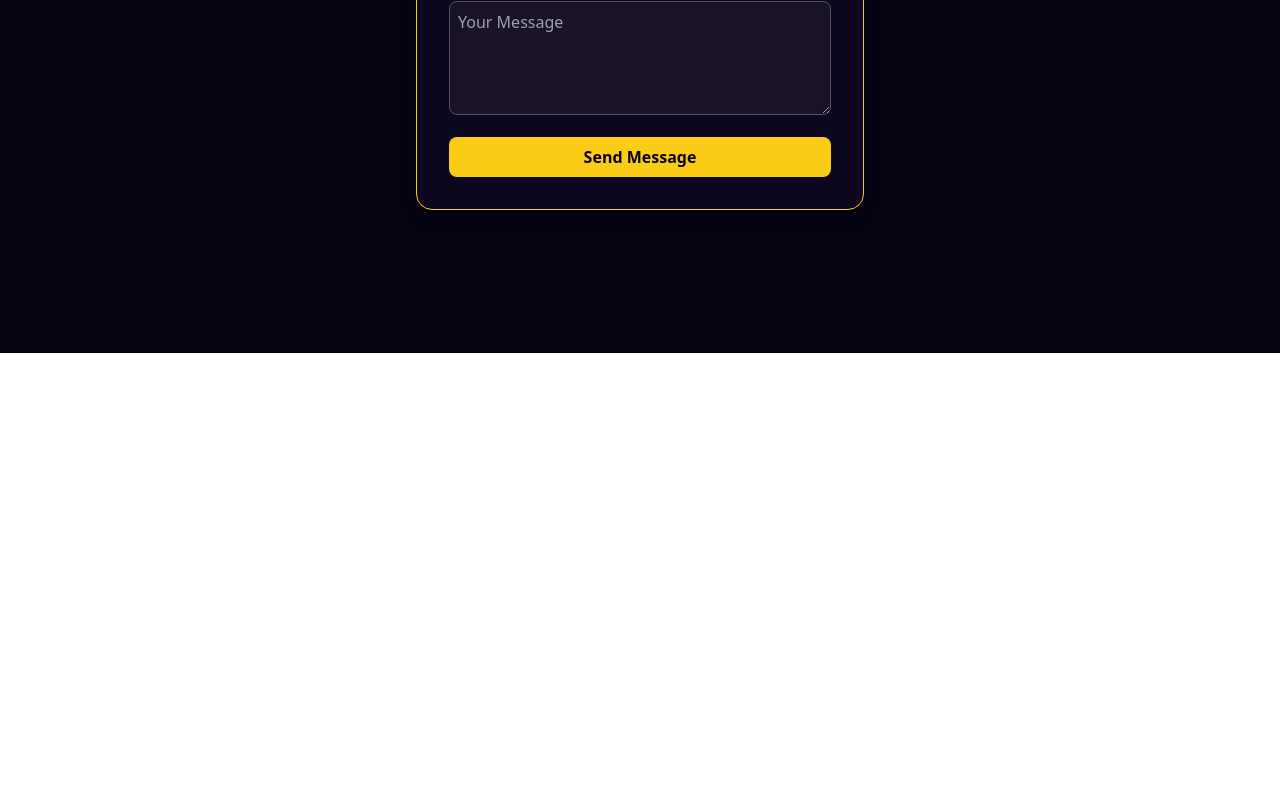
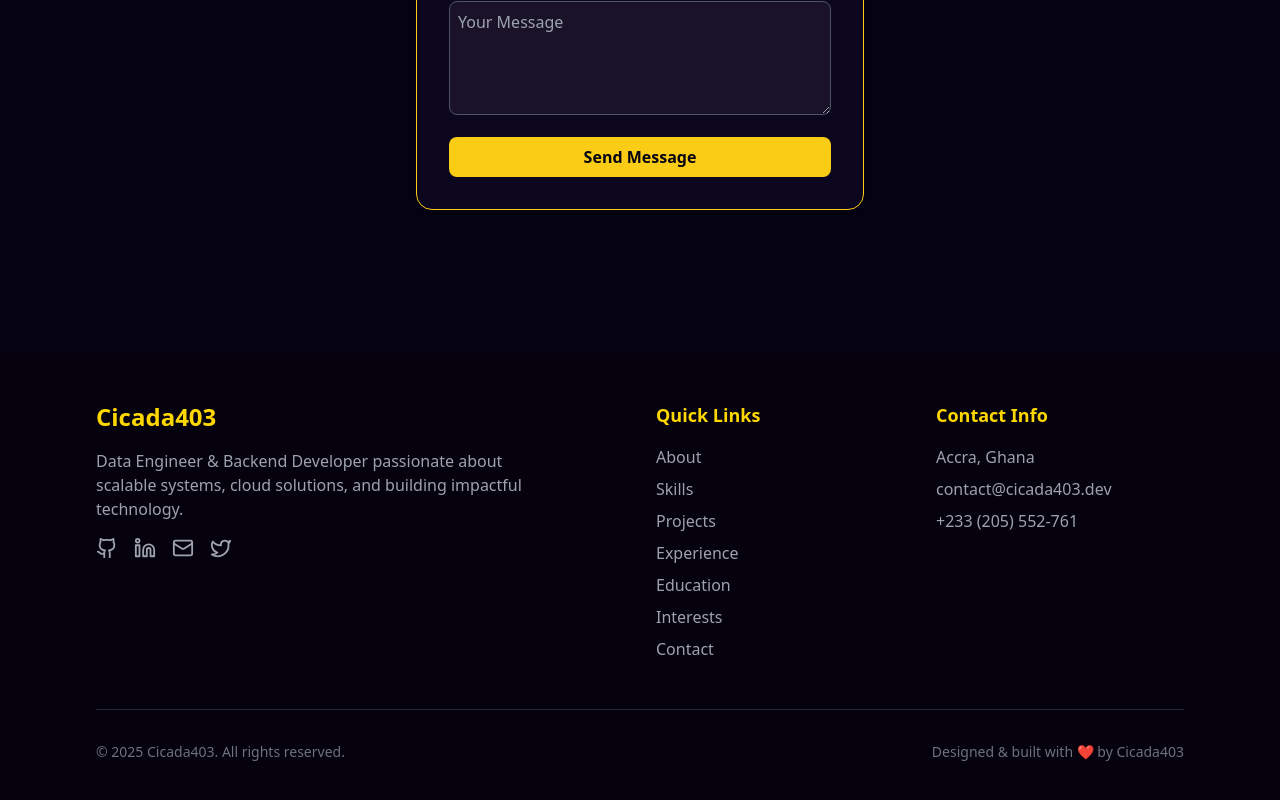
Before and after one commit to Daemon403/portfolio, a React (Create React App) app: page / in a window 1280 px wide. Shown: the part 4303-5103 px from the top of the page. Before the commit the page ends 4656 px from the top, so only its background shows below. Built offline with nearby package versions, Linux system fonts and the light colour scheme.

Commit message:
Footer Section Complete

```diff
--- a/src/components/Footer.jsx
+++ b/src/components/Footer.jsx
@@ -1,21 +1,94 @@
-import React from "react";
-import {FaBars, FaTimes,FaGithub, FaLinkedin} from 'react-icons/fa'
-import { SiGmail } from 'react-icons/si'
-const Projects = () => {
-          {/* Footer */}
-          <footer className="bg-gradient-to-br from-gray-900 to-blue-900 text-white py-12 mt-20">
-          <div className="max-w-4xl mx-auto px-4 text-center">
-            <div className="bg-white/10 backdrop-blur-sm rounded-xl p-8">
-              <h3 className="text-2xl font-bold mb-4">Let's work together!</h3>
-              <p className="text-blue-200 mb-6">Open for freelance opportunities and collaborations</p>
-              <div className="flex justify-center space-x-6">
-                <a href="https://github.com/Daemon403" className="hover:text-blue-300 transition-colors"><FaGithub size={24} /></a>
-                <a href="https://www.linkedin.com/in/nicholasmutsaka2025/" className="hover:text-blue-300 transition-colors"><FaLinkedin size={24} /></a>
-                <a href="mailto:nicholasmutsaka@gmail.com" className="hover:text-blue-300 transition-colors"><SiGmail size={24} /></a>
-              </div>
+import React from 'react';
+import { Github, Linkedin, Mail, Twitter } from 'lucide-react';
+
+const Footer = () => {
+  const currentYear = new Date().getFullYear();
+
+  return (
+    <footer className="bg-[#05010d] text-gray-300 py-12">
+      <div className="container max-w-[90%] mx-auto px-4 sm:px-6 lg:px-8">
+        <div className="grid grid-cols-1 md:grid-cols-4 gap-8">
+          {/* Personal Info */}
+          <div className="md:col-span-2">
+            <h3 className="text-2xl font-bold text-[#FFD700] mb-4">Cicada403</h3>
+            <p className="text-gray-400 mb-4 max-w-md">
+              Data Engineer & Backend Developer passionate about scalable systems, cloud solutions, and building impactful technology.
+            </p>
+            <div className="flex space-x-4">
+              <a
+                href="https://github.com/daemon403"
+                target="_blank"
+                rel="noopener noreferrer"
+                className="text-gray-400 hover:text-[#FFD700] transition-colors duration-300"
+                aria-label="GitHub"
+              >
+                <Github size={22} />
+              </a>
+              <a
+                href="https://linkedin.com/in/nicholasmutsaka2025"
+                target="_blank"
+                rel="noopener noreferrer"
+                className="text-gray-400 hover:text-[#FFD700] transition-colors duration-300"
+                aria-label="LinkedIn"
+              >
+                <Linkedin size={22} />
+              </a>
+              <a
+                href="mailto:contact@cicada403.dev"
+                className="text-gray-400 hover:text-[#FFD700] transition-colors duration-300"
+                aria-label="Email"
+              >
+                <Mail size={22} />
+              </a>
+              <a
+                href="https://twitter.com/truthhkd"
+                target="_blank"
+                rel="noopener noreferrer"
+                className="text-gray-400 hover:text-[#FFD700] transition-colors duration-300"
+                aria-label="Twitter"
+              >
+                <Twitter size={22} />
+              </a>
             </div>
           </div>
-        </footer>
-}
-export default Projects
-// Compare this snippet from portfolio-react-app/src/components/Experience.jsx:
+
+          {/* Quick Links */}
+          <div>
+            <h4 className="text-lg font-semibold text-[#FFD700] mb-4">Quick Links</h4>
+            <ul className="space-y-2">
+              {["About", "Skills", "Projects", "Experience", "Education", "Interests", "Contact"].map((item) => (
+                <li key={item}>
+                  <a href={`#${item.toLowerCase()}`} className="text-gray-400 hover:text-[#FFD700] transition-colors duration-300">
+                    {item}
+                  </a>
+                </li>
+              ))}
+            </ul>
+          </div>
+
+          {/* Contact Info */}
+          <div>
+            <h4 className="text-lg font-semibold text-[#FFD700] mb-4">Contact Info</h4>
+            <ul className="space-y-2 text-gray-400">
+              <li>Accra, Ghana</li>
+              <li>contact@cicada403.dev</li>
+              <li>+233 (205) 552-761</li>
+            </ul>
+          </div>
+        </div>
+
+        {/* Footer Bottom */}
+        <div className="border-t border-gray-800 mt-12 pt-8 flex flex-col md:flex-row justify-between items-center">
+          <p className="text-gray-500 text-sm mb-4 md:mb-0">
+            &copy; {currentYear} Cicada403. All rights reserved.
+          </p>
+          <p className="text-gray-500 text-sm">
+            Designed & built with <span className="text-red-500">❤</span> by Cicada403
+          </p>
+        </div>
+      </div>
+    </footer>
+  );
+};
+
+export default Footer;
```
